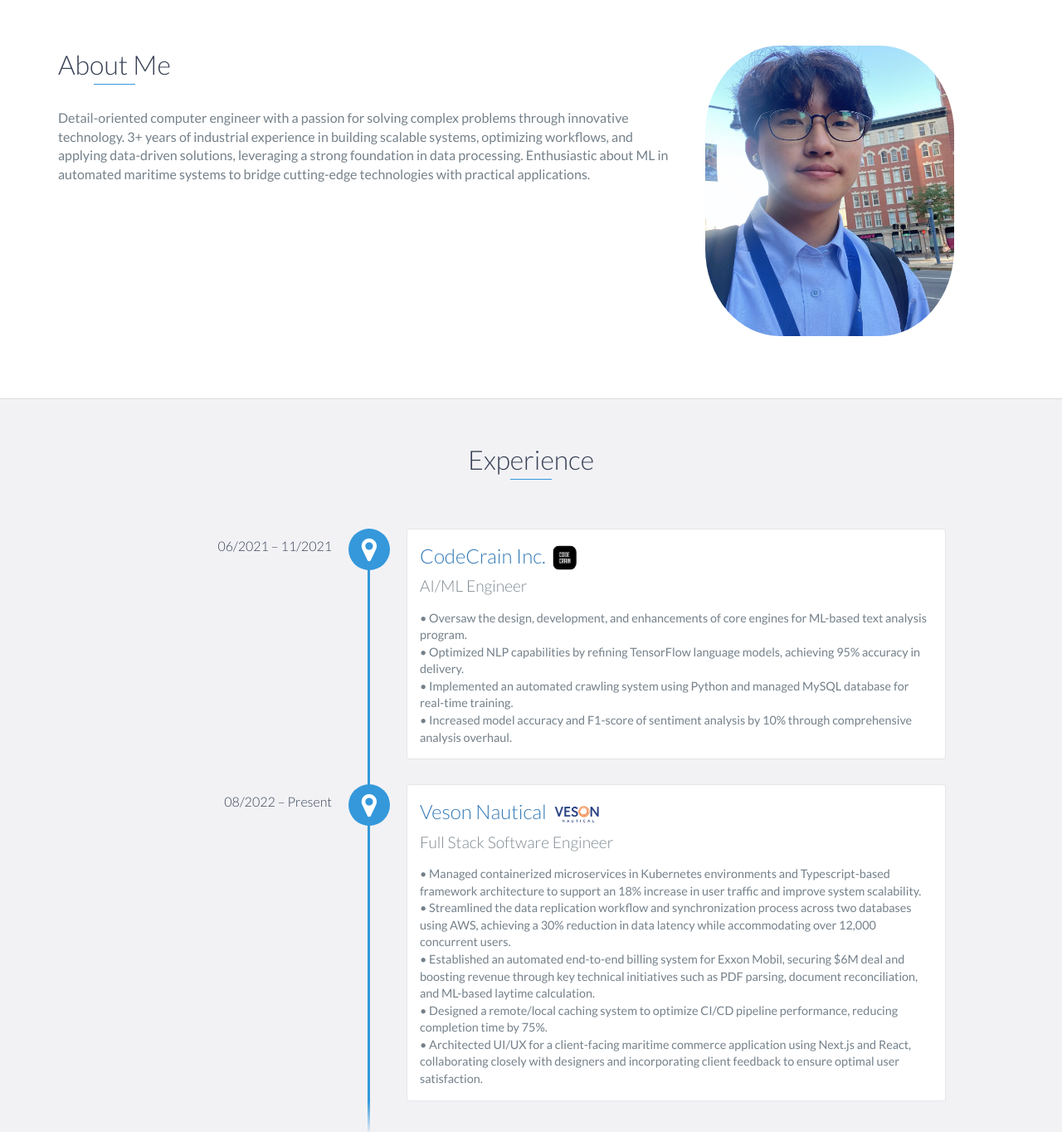
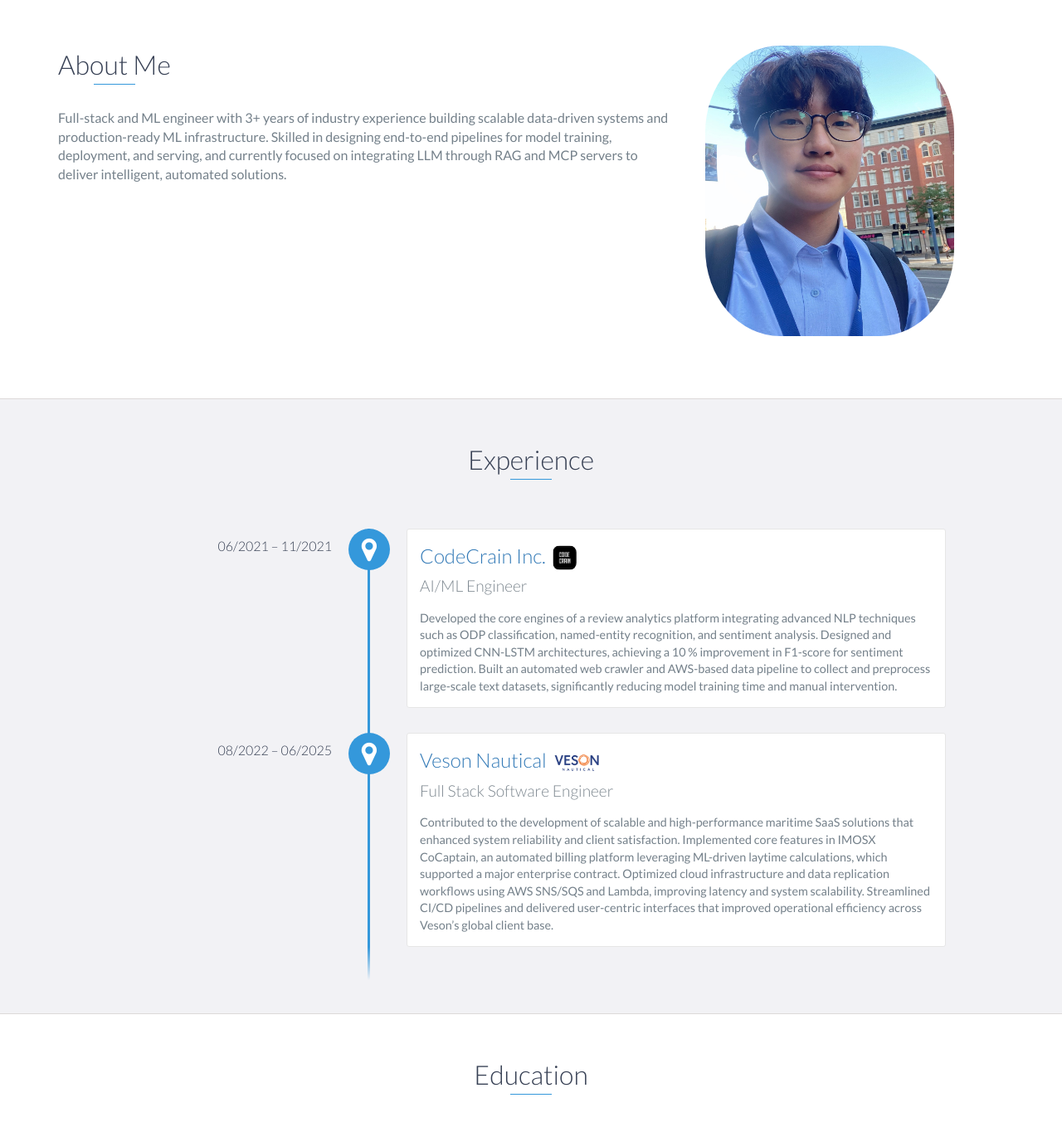
Before and after one commit to changju784/changju784.github.io, a website: page index.html in a window 1280 px wide. Shown: the part 820-2184 px from the top of the page at 83% size. Drawn offline with nearby package versions, Linux system fonts and the light colour scheme.

Commit message:
few tweaks in profile

```diff
--- a/index.html
+++ b/index.html
@@ -122,12 +122,10 @@
                 <div class="col-md-8">
                     <h2 class="heading">About Me</h2>
                     <p style="margin-bottom: 20px;">
-                        Detail-oriented computer engineer with a passion for solving complex problems through innovative
-                        technology.
-                        3+ years of industrial experience in building scalable systems, optimizing workflows, and
-                        applying data-driven solutions, leveraging a strong foundation in data processing.
-                        Enthusiastic about ML in automated maritime systems to bridge cutting-edge technologies with
-                        practical applications.
+                        Full-stack and ML engineer with 3+ years of industry experience building scalable data-driven
+                        systems and production-ready ML infrastructure. Skilled in designing end-to-end pipelines for
+                        model training, deployment, and serving, and currently focused on integrating LLM through RAG
+                        and MCP servers to deliver intelligent, automated solutions.
                     </p>
                 </div>
 
@@ -151,36 +149,26 @@
                     style="width: 30x; height: 30px; border-radius: 30%; margin-left: 5px; margin-bottom: 5px;">
                 <h4>AI/ML Engineer</h4>
                 <p>
-                    • Oversaw the design, development, and enhancements of core engines for ML-based text analysis
-                    program.<br>
-                    • Optimized NLP capabilities by refining TensorFlow language models, achieving 95% accuracy in
-                    delivery.<br>
-                    • Implemented an automated crawling system using Python and managed MySQL database for real-time
-                    training. <br>
-                    • Increased model accuracy and F1-score of sentiment analysis by 10% through comprehensive analysis
-                    overhaul. <br>
-
+                    Developed the core engines of a review analytics platform integrating advanced NLP techniques such
+                    as ODP classification, named-entity recognition, and sentiment analysis. Designed and optimized
+                    CNN-LSTM architectures, achieving a 10 % improvement in F1-score for sentiment prediction. Built an
+                    automated web crawler and AWS-based data pipeline to collect and preprocess large-scale text
+                    datasets, significantly reducing model training time and manual intervention.
                 </p>
             </div>
 
-            <div data-date="08/2022 – Present">
+            <div data-date="08/2022 – 06/2025">
                 <h3><a href="https://www.veson.com" target="_blank" rel="noopener noreferrer">Veson Nautical</a></h3>
                 <img src="images/veson_logo.jpg" alt="VesonNautical"
                     style="width: 30x; height: 30px; border-radius: 30%; margin-left: 5px; margin-bottom: 5px;">
                 <h4>Full Stack Software Engineer</h4>
                 <p>
-                    • Managed containerized microservices in Kubernetes environments and Typescript-based framework
-                    architecture to support an 18% increase in user traffic and improve system scalability. <br>
-                    • Streamlined the data replication workflow and synchronization process across two databases using
-                    AWS, achieving a 30% reduction in data latency while accommodating over 12,000 concurrent users.<br>
-                    • Established an automated end-to-end billing system for Exxon Mobil, securing $6M deal and boosting
-                    revenue through key technical initiatives such as PDF parsing, document reconciliation, and ML-based
-                    laytime calculation.<br>
-                    • Designed a remote/local caching system to optimize CI/CD pipeline performance, reducing completion
-                    time by 75%.<br>
-                    • Architected UI/UX for a client-facing maritime commerce application using Next.js and React,
-                    collaborating closely with designers and incorporating client feedback to ensure optimal user
-                    satisfaction.
+                    Contributed to the development of scalable and high-performance maritime SaaS solutions that
+                    enhanced system reliability and client satisfaction. Implemented core features in IMOSX CoCaptain,
+                    an automated billing platform leveraging ML-driven laytime calculations, which supported a major
+                    enterprise contract. Optimized cloud infrastructure and data replication workflows using AWS SNS/SQS
+                    and Lambda, improving latency and system scalability. Streamlined CI/CD pipelines and delivered
+                    user-centric interfaces that improved operational efficiency across Veson’s global client base.
                 </p>
             </div>
 
```
